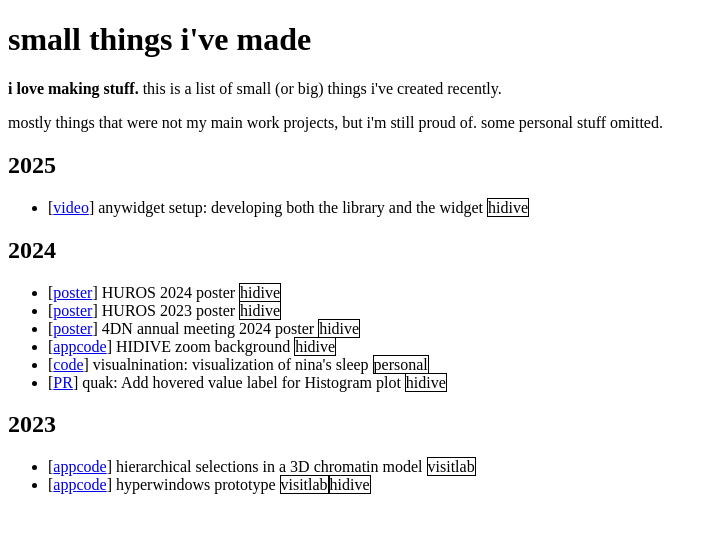
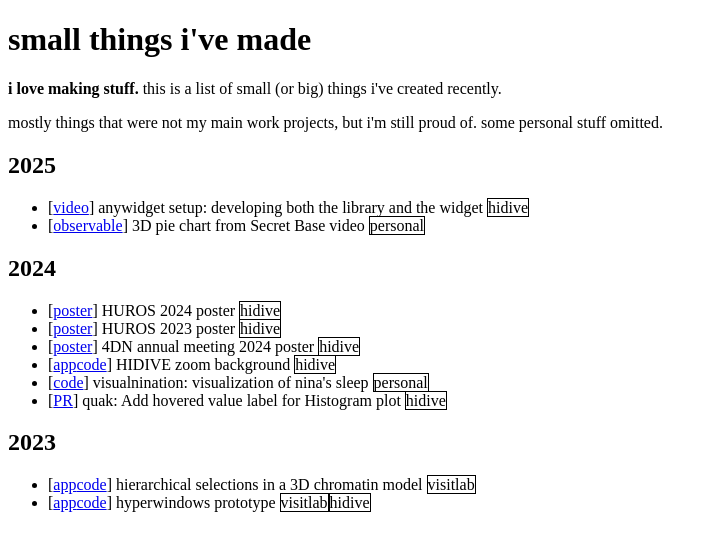
Before and after one commit to dvdkouril/dvdkouril.github.io, a SvelteKit app: page /thingsimade in a window 1280 px wide. Shown: the top 550 px of the page, without its empty margins (0-717 px from the left). Built offline with nearby package versions, Linux system fonts and the light colour scheme.

Commit message:
thingsimade: 3d pie chart

```diff
--- a/src/routes/thingsimade/+page.svelte
+++ b/src/routes/thingsimade/+page.svelte
@@ -74,6 +74,17 @@
 			year: 2025,
 		},
 		{
+			title: "3D pie chart from Secret Base video",
+			links: [
+				{
+					link: "https://observablehq.com/d/a6e42e6b6fdfae1b",
+					name: "observable",
+				},
+			],
+			tags: ["personal"],
+			year: 2025,
+		},
+		{
 			title: "visualnination: visualization of nina's sleep",
 			links: [
 				{
```
